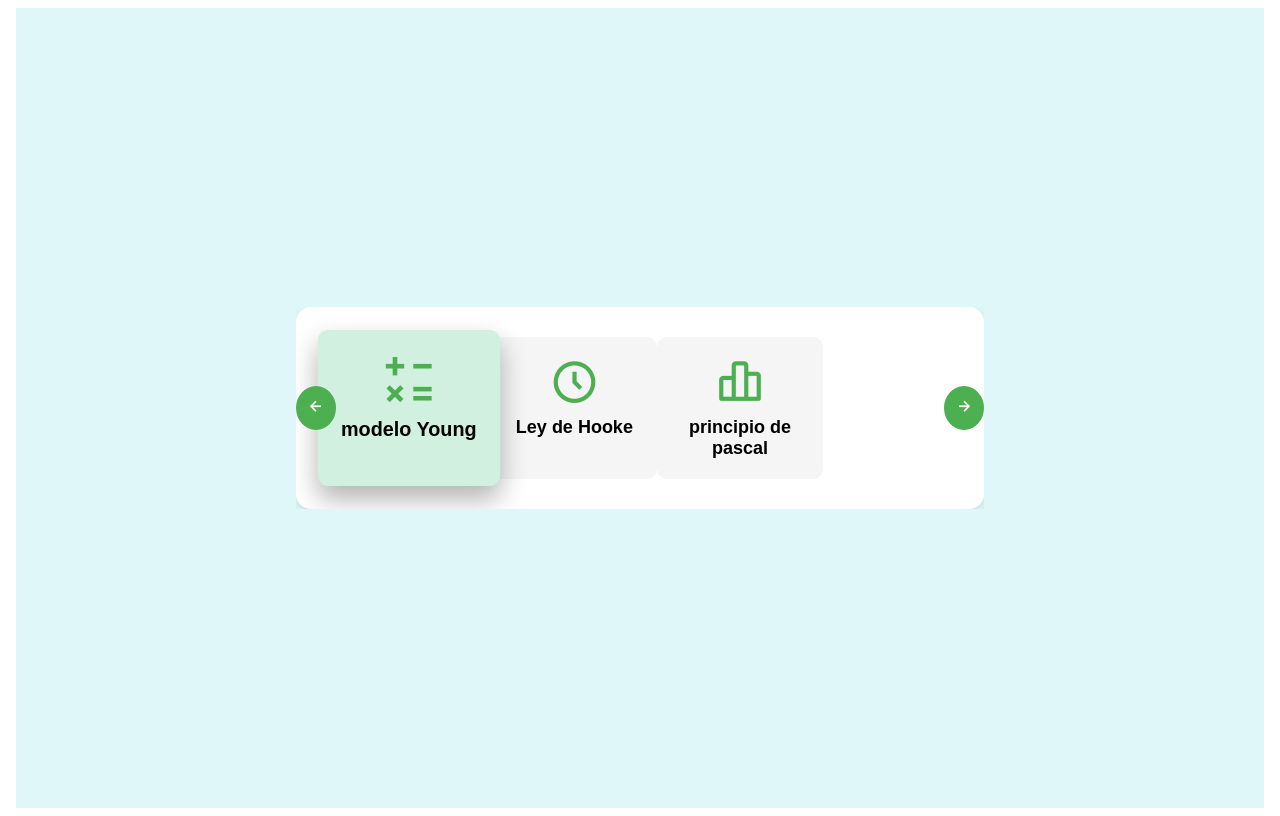
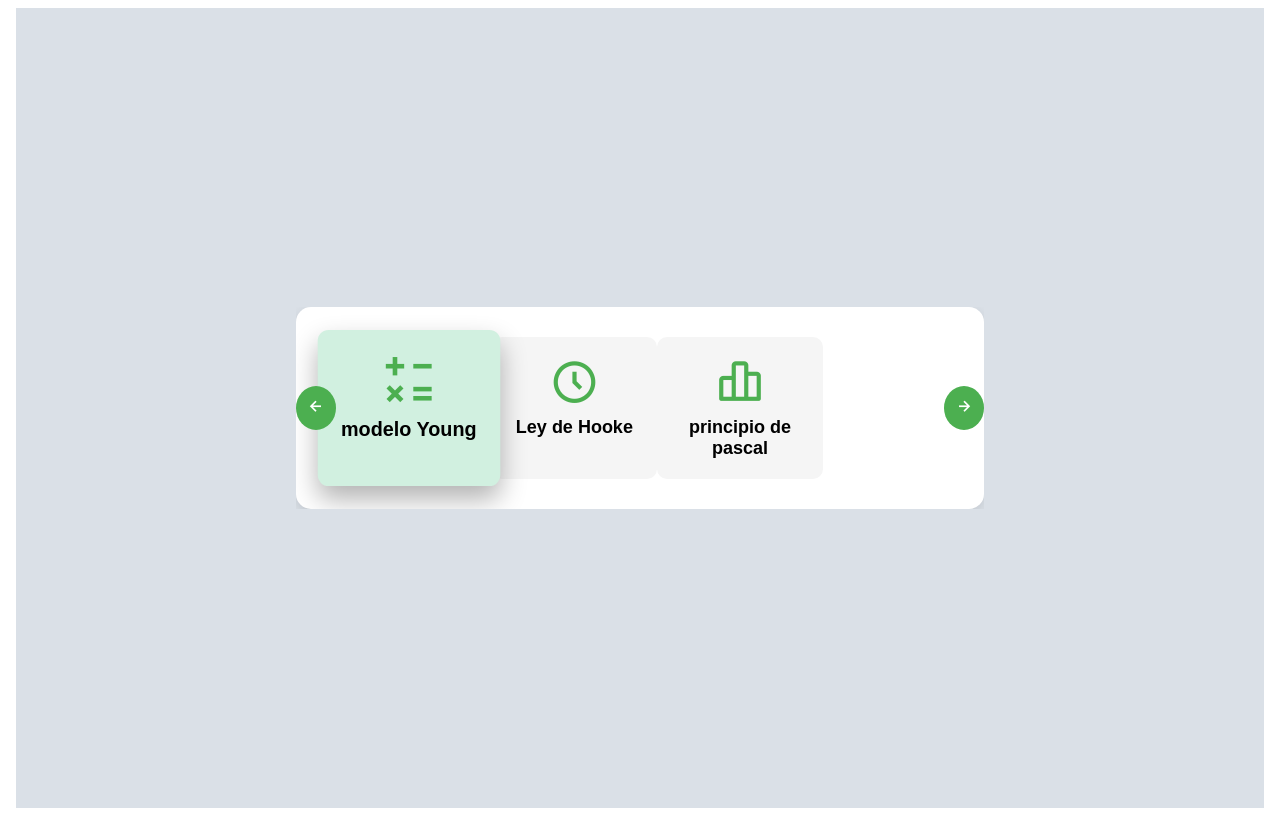
Before and after one commit to Joshefs-Rubio/Cbtis66_Formulas, an Angular app in the folder FrontEnd/: page /dashboard in a window 1280 px wide. Built offline with nearby package versions, Linux system fonts and the light colour scheme.

Commit message:
color dashboard

```diff
--- a/FrontEnd/src/app/dashboard/dashboard.component.css
+++ b/FrontEnd/src/app/dashboard/dashboard.component.css
@@ -2,7 +2,7 @@
 html, body {
     margin: 0;
     padding: 0;
-    background-color: #e0f7fa;
+    background-color: #dae0e7;
     font-family: 'Arial', sans-serif;
     height: 100vh;
     display: flex;
```
